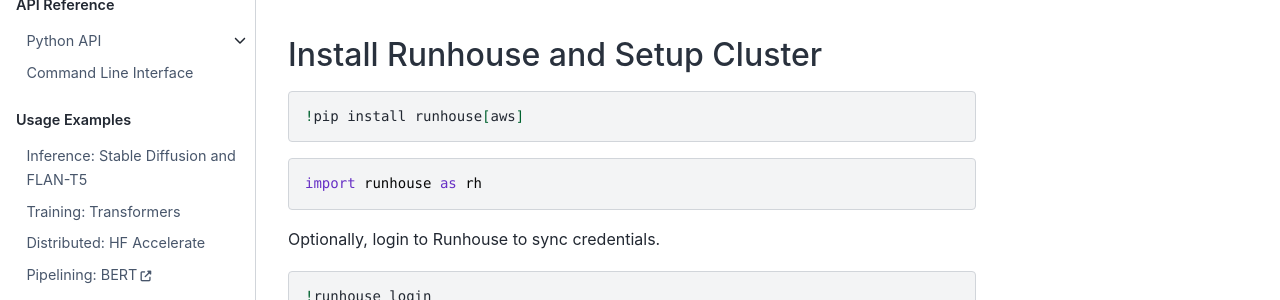
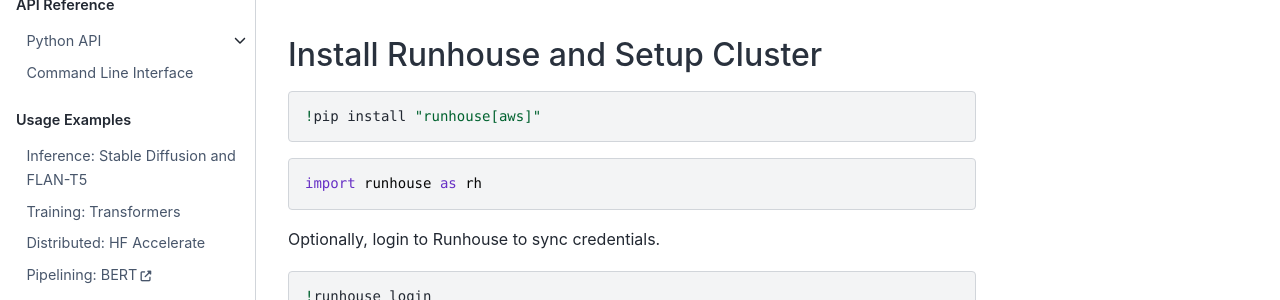
Before and after one commit to run-house/runhouse, a Sphinx documentation site: the page built from docs/tutorials/api/data.rst, in a window 1280 px wide and 900 px high. Shown: the part 363-663 px from the top of the window. Built offline with Sphinx 7.4.7 and the Sphinx Book theme 1.1.4, drawn with Linux system fonts in a browser that asks for light colours.

```diff
--- a/docs/tutorials/api/data.rst
+++ b/docs/tutorials/api/data.rst
@@ -20,7 +20,7 @@ Install Runhouse and Setup Cluster
 
 .. code:: ipython3
 
-    !pip install runhouse[aws]
+    !pip install "runhouse[aws]"
 
 .. code:: ipython3
 
```
